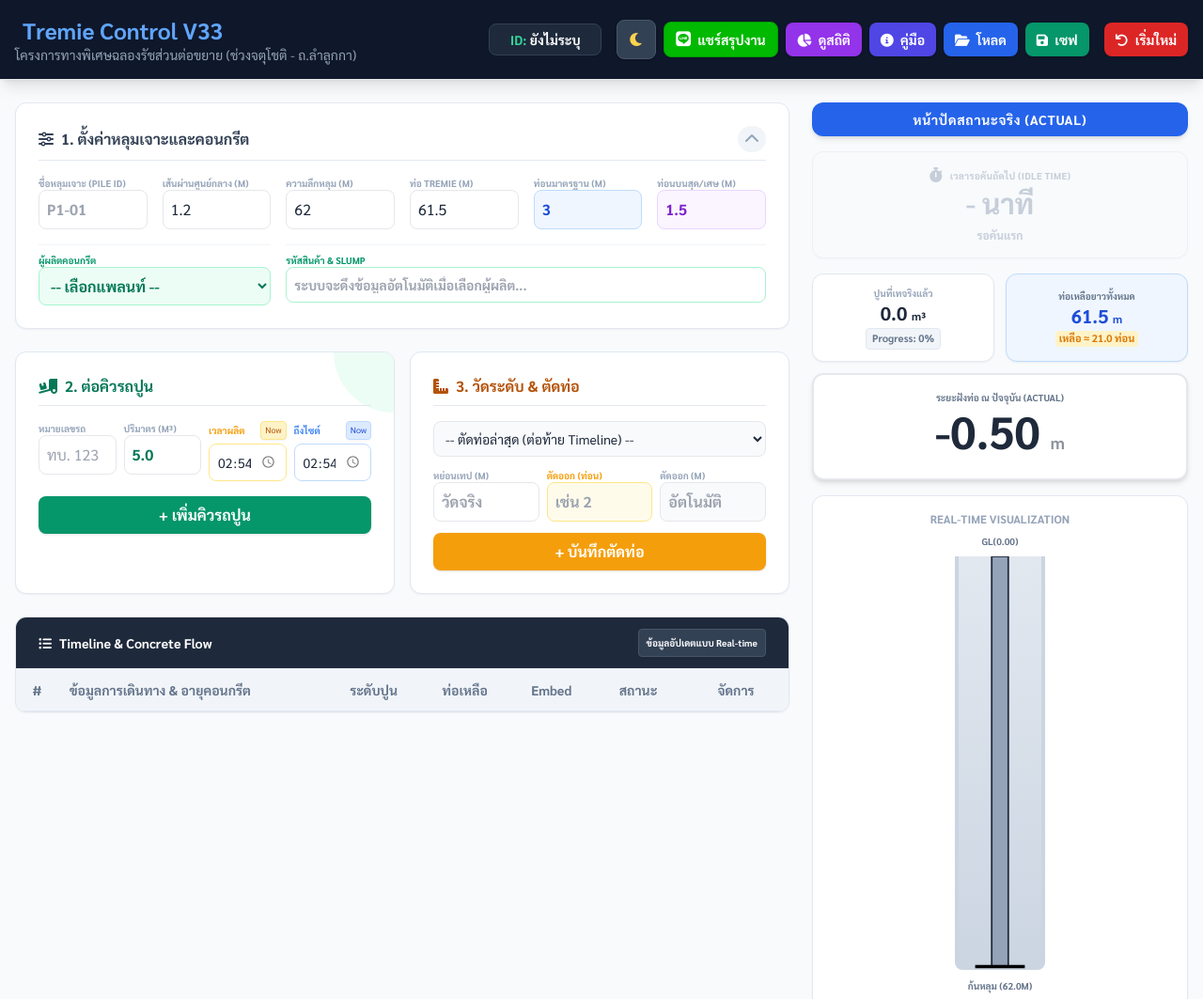
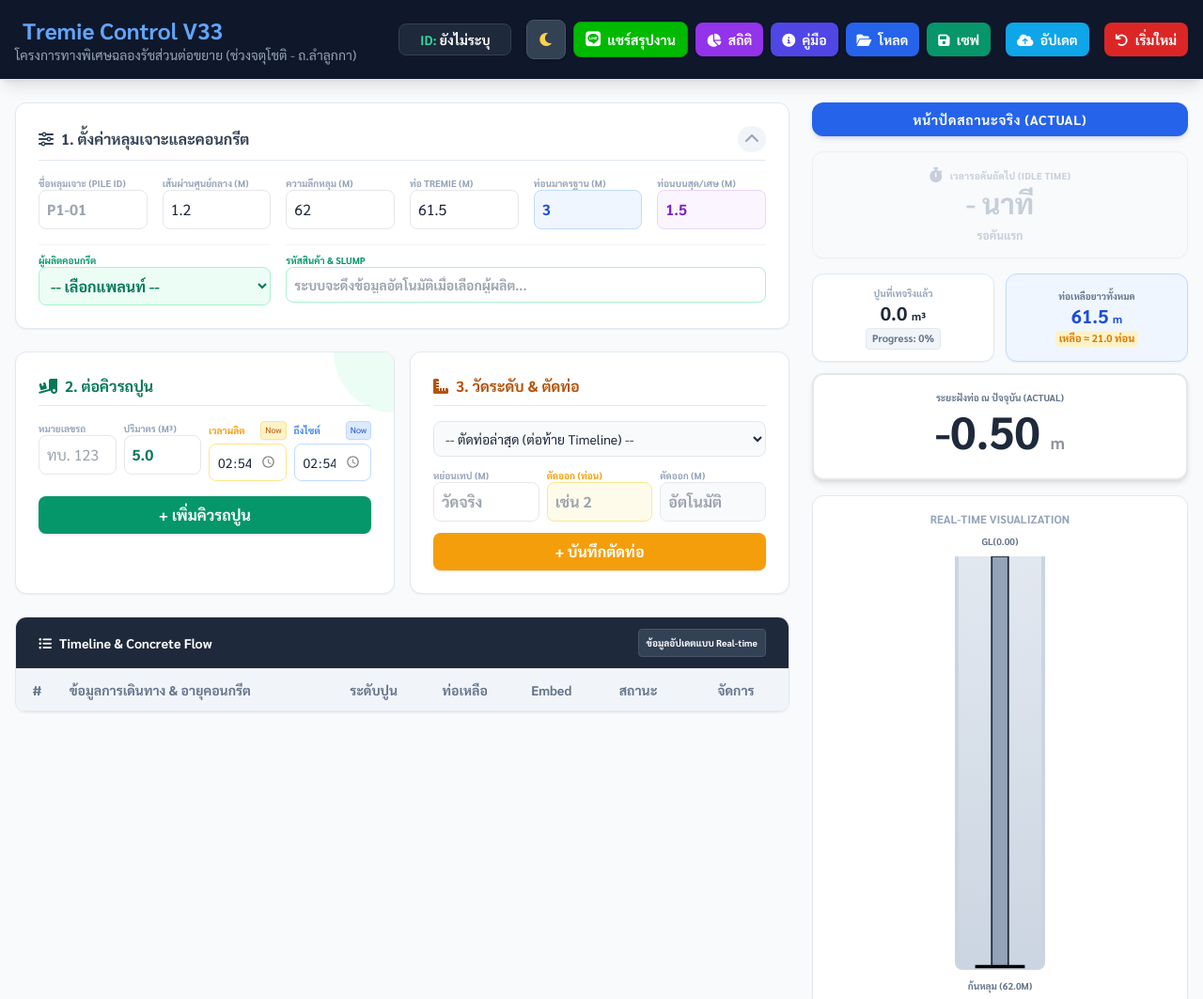
Before and after one commit to pwannakit/Tremie-Control, a plain HTML site: page index.html in a window 1280 px wide. Shown: the top 1063 px of the page at 94% size. Drawn offline with nearby package versions, Linux system fonts and the light colour scheme.

Commit message:
Update index.html
V33

```diff
--- a/index.html
+++ b/index.html
@@ -55,7 +55,7 @@
                 </button>
 
                 <button onclick="openAnalyticsModal()" class="bg-purple-600 hover:bg-purple-700 px-3 py-2 rounded-lg text-sm font-bold shadow transition">
-                    <i class="fas fa-chart-pie mr-1"></i> ดูสถิติ
+                    <i class="fas fa-chart-pie mr-1"></i> สถิติ
                 </button>
 
                 <button onclick="openManualModal()" class="bg-indigo-600 hover:bg-indigo-700 px-3 py-2 rounded-lg text-sm font-bold shadow transition">
@@ -69,6 +69,9 @@
                 <button onclick="exportData()" class="bg-emerald-600 hover:bg-emerald-700 px-3 py-2 rounded-lg text-sm font-bold shadow transition">
                     <i class="fas fa-save mr-1"></i> เซฟ
                 </button>
+		<button id="btn-sync" onclick="syncToCloud()" class="bg-sky-500 hover:bg-sky-600 px-3 py-2 rounded-lg text-sm font-bold shadow transition ml-2 text-white">
+    			<i class="fas fa-cloud-upload-alt mr-1"></i> อัปเดต
+		</button>
                 <button onclick="resetApp()" class="bg-red-600 hover:bg-red-700 px-3 py-2 rounded-lg text-sm font-bold shadow transition ml-2">
                     <i class="fas fa-undo mr-1"></i> เริ่มใหม่
                 </button>
@@ -457,6 +460,8 @@
             let saved = localStorage.getItem('tremie_v33') || localStorage.getItem('tremie_v32') || localStorage.getItem('tremie_v31') || localStorage.getItem('tremie_v30') || localStorage.getItem('tremie_v29');
             if (saved) { try { const parsed = JSON.parse(saved); state.settings = { ...state.settings, ...parsed.settings }; state.events = parsed.events || []; state.notes = parsed.notes || ''; state.isFinished = parsed.isFinished || false; state.finishTime = parsed.finishTime || null; } catch(e) {} }
             populateSettingsUI(); render(); setInterval(render, 60000);
+	// เพิ่มบรรทัดนี้: สั่งให้ซิงค์ออโต้ทุกๆ 300,000 มิลลิวินาที (5 นาที)
+    		setInterval(() => syncToCloud(true), 300000);
         }
 
         function populateSettingsUI() {
@@ -599,7 +604,7 @@
             }
         }
 
-        function saveAndRender() { localStorage.setItem('tremie_v33', JSON.stringify(state)); render(); updatePrediction(); }
+        function saveAndRender() { localStorage.setItem('tremie_v33', JSON.stringify(state)); render(); updatePrediction(); syncToCloud(true); }
 
         function copyReport() {
             const s = state.settings;
@@ -835,6 +840,72 @@
         }
 
         window.onload = init;
+// เอา URL ที่ได้จาก Step 3 มาใส่ตรงนี้
+const CLOUD_URL = "https://script.google.com/macros/s/AKfycbxDaKYrZENtQ6XfpIrtCiJOEe_8G8hnefIiI86g-QxzKkUH4H_paYKRlYTePMXAL57IMw/exec";
+
+// เพิ่มตัวแปร isAuto = false เข้าไป
+function syncToCloud(isAuto = false) {
+    const btn = document.getElementById('btn-sync');
+    const originalText = '<i class="fas fa-cloud-upload-alt mr-1"></i> อัปเดต Cloud';
+
+    if (!isAuto) {
+        // ถ้าคนกดปุ่มเอง ให้ปุ่มเป็นสีเทาหมุนๆ
+        btn.innerHTML = '<i class="fas fa-spinner fa-spin mr-1"></i> กำลังซิงค์...';
+        btn.classList.add('opacity-70', 'cursor-not-allowed');
+    } else {
+        // ถ้าออโต้ ให้ปุ่มแค่เปลี่ยนข้อความเล็กน้อย ไม่ขัดจังหวะการทำงาน
+        btn.innerHTML = '<i class="fas fa-sync fa-spin mr-1"></i> Auto Sync...';
+    }
+
+    // คำนวณค่าปัจจุบัน
+    const area = Math.PI * Math.pow(state.settings.diameter / 2, 2);
+    let actualVol = 0; let actualPipeLen = state.settings.initTremie; let actualConcLvl = 0;
+    state.events.forEach(ev => {
+        if (ev.type === 'pour' && ev.isCompleted) {
+            actualVol += ev.val; actualConcLvl = actualVol / area;
+        } else if (ev.type === 'remove') {
+            actualPipeLen -= ev.val;
+            if (ev.sounding > 0) { actualConcLvl = state.settings.depth - ev.sounding; actualVol = actualConcLvl * area; }
+        }
+    });
+    let actualEmbed = actualConcLvl - (state.settings.depth - actualPipeLen);
+
+    // แพ็กข้อมูลเตรียมส่ง
+    const payload = {
+        pileName: state.settings.pileName || "ไม่ระบุ",
+        supplier: state.settings.supplier || "-",
+        status: state.isFinished ? "จบงานแล้ว" : "กำลังดำเนินการ",
+        concreteVol: actualVol.toFixed(1),
+        embedment: actualEmbed.toFixed(2),
+        state: state
+    };
+
+    // ส่งข้อมูลไปที่ Google Sheets
+    fetch(CLOUD_URL, {
+        method: 'POST',
+        body: JSON.stringify(payload)
+    })
+    .then(response => response.text())
+    .then(result => {
+        // เปลี่ยนปุ่มเป็นสีเขียว พร้อมบอกเวลาที่ซิงค์สำเร็จ
+        btn.innerHTML = '<i class="fas fa-check-circle mr-1"></i> ซิงค์ล่าสุด ' + new Date().toLocaleTimeString('th-TH', {hour: '2-digit', minute:'2-digit'});
+        btn.classList.replace('bg-sky-500', 'bg-emerald-500');
+        setTimeout(() => {
+            btn.innerHTML = originalText;
+            btn.classList.replace('bg-emerald-500', 'bg-sky-500');
+            btn.classList.remove('opacity-70', 'cursor-not-allowed');
+        }, 5000); // โชว์ข้อความสำเร็จค้างไว้ 5 วินาที
+    })
+    .catch(error => {
+        console.error('Error Syncing:', error);
+        // แจ้งเตือนเฉพาะกรณีที่คนกดปุ่มเอง (ถ้าเป็น Auto จะข้ามไปเงียบๆ)
+        if (!isAuto) alert('เกิดข้อผิดพลาดในการเชื่อมต่อ Cloud (หน้างานอาจไม่มีสัญญาณเน็ต)');
+        btn.innerHTML = originalText;
+        btn.classList.remove('opacity-70', 'cursor-not-allowed', 'bg-emerald-500');
+        btn.classList.add('bg-sky-500');
+    });
+}
+
     </script>
 </body>
 </html>
```
